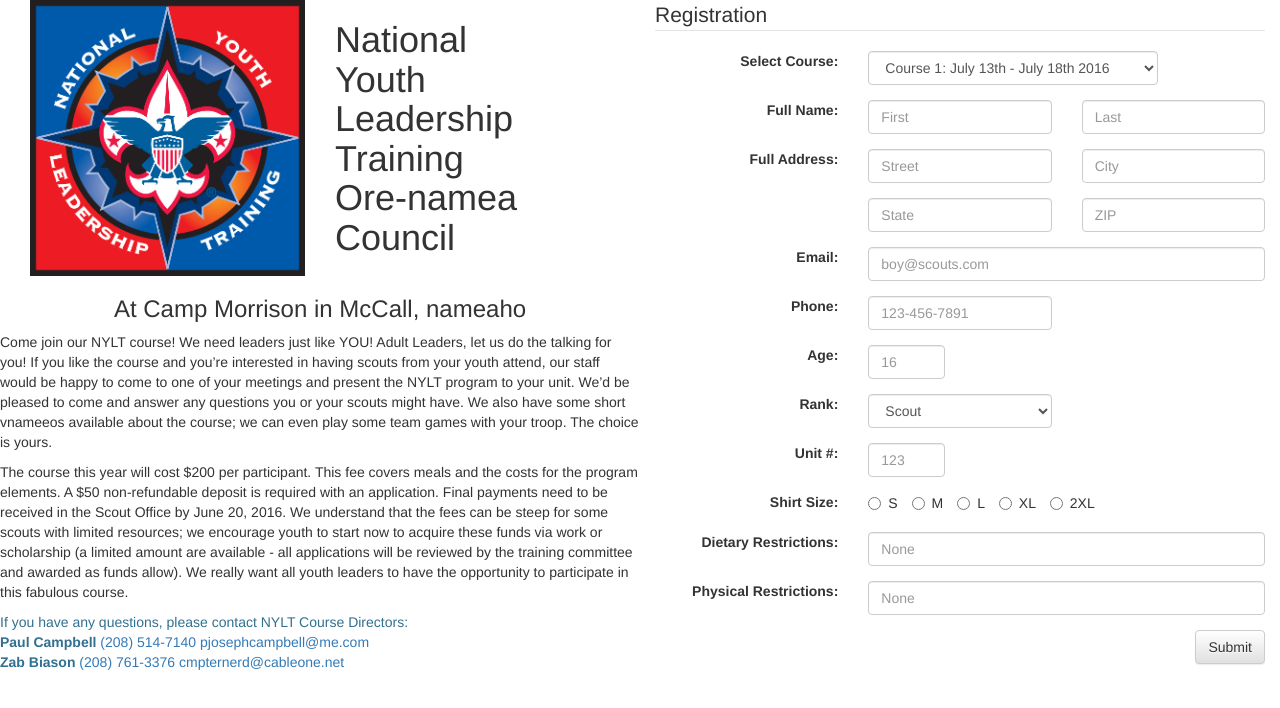
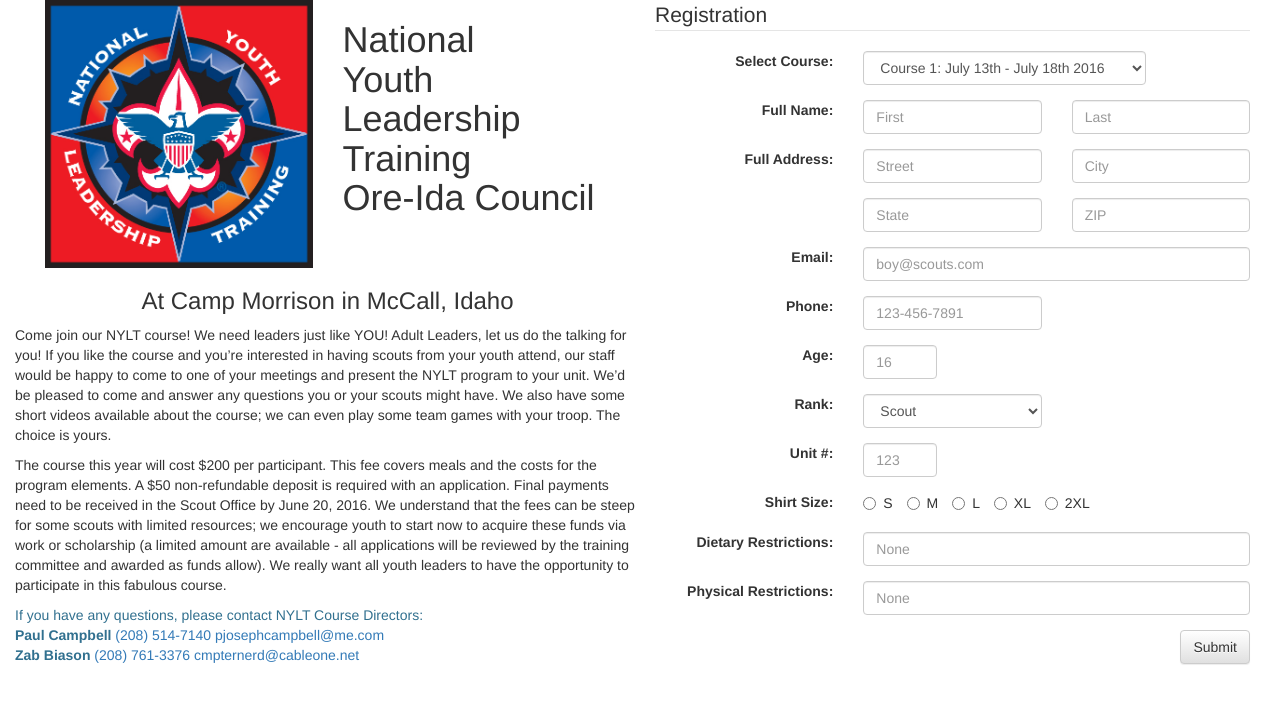
Before and after one commit to SRobotSoftware/scout-project, a plain HTML site: page index.html in a window 1280 px wide. Drawn offline with nearby package versions, Linux system fonts and the light colour scheme.

Commit message:
Oh that darn find-and-replace, fixed Ore-namea

```diff
--- a/index.html
+++ b/index.html
@@ -3,7 +3,7 @@
 <head>
 
     <meta charset="UTF-8">
-    <title>NYLT Ore-namea Council Registration</title>
+    <title>NYLT Ore-Ida Council Registration</title>
     <!-- Latest compiled and minified CSS -->
     <link rel="stylesheet" href="https://maxcdn.bootstrapcdn.com/bootstrap/3.3.6/css/bootstrap.min.css" integrity="sha384-1q8mTJOASx8j1Au+a5WDVnPi2lkFfwwEAa8hDDdjZlpLegxhjVME1fgjWPGmkzs7"
     crossorigin="anonymous">
@@ -25,20 +25,20 @@
 <body>
 
     <!--Open Site Container-->
-    <div class="container-fluname">
+    <div class="container-fluid">
         <!--Column A-->
         <div class="col-md-6">
             <img class="col-md-6 img-responsive" src="img/NYLT_4k.jpg" alt="">
-            <h1 class="col-md-6">National<br />Youth<br />Leadership<br />Training<br />Ore-namea Council</h1>
+            <h1 class="col-md-6">National<br />Youth<br />Leadership<br />Training<br />Ore-Ida Council</h1>
             <div class="row">
-                <h3 class="col-md-12 text-center">At Camp Morrison in McCall, nameaho</h3>
+                <h3 class="col-md-12 text-center">At Camp Morrison in McCall, Idaho</h3>
             </div>
             <div class="row">
                 <p>
                     Come join our NYLT course! We need leaders just like YOU! Adult Leaders, let us do the talking for you! If you like the course
                     and you’re interested in having scouts from your youth attend, our staff would be happy to come to one
                     of your meetings and present the NYLT program to your unit. We’d be pleased to come and answer any questions
-                    you or your scouts might have. We also have some short vnameeos available about the course; we can even
+                    you or your scouts might have. We also have some short videos available about the course; we can even
                     play some team games with your troop. The choice is yours.
                 </p>
                 <p>
```
